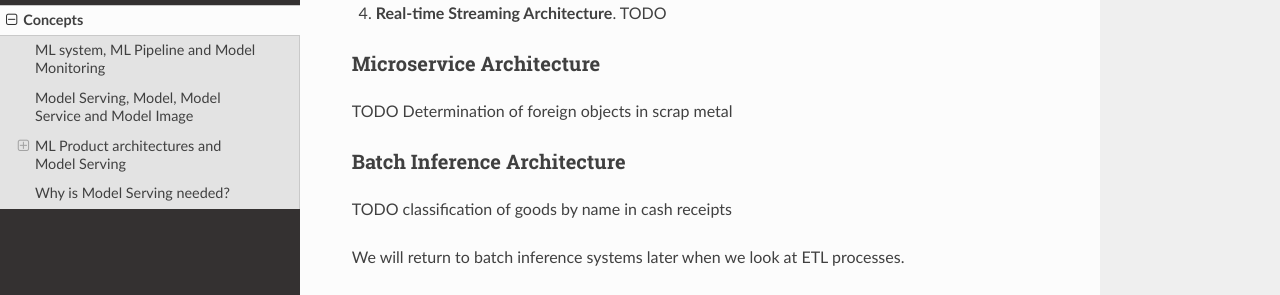
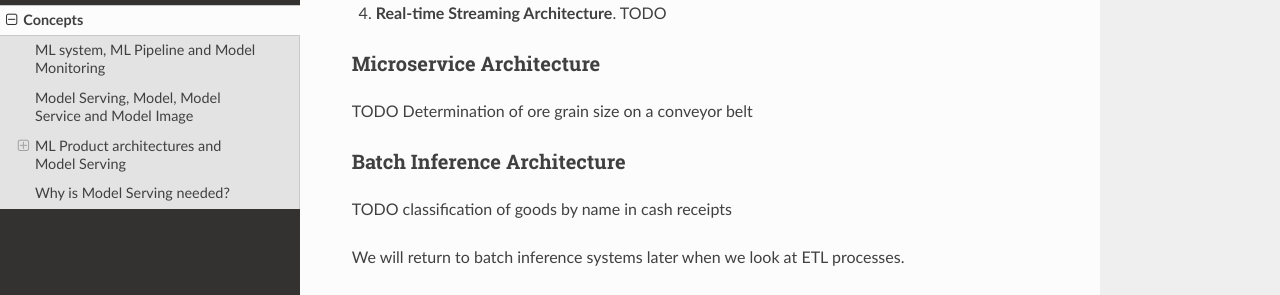
Before and after one commit to 4-DS/SinaraML-Def-Guide, a Sphinx documentation site: the page built from docs/source/concepts.rst, in a window 1280 px wide and 900 px high, scrolled down 2415 px. Shown: the part 156-451 px from the top of the window. Built offline with Sphinx 7.4.7 and the Read the Docs theme 2.0.0, drawn with Linux system fonts in a browser that asks for light colours.

Commit message:
Update concepts.rst

```diff
--- a/docs/source/concepts.rst
+++ b/docs/source/concepts.rst
@@ -49,7 +49,7 @@ There are four types of ML product architectures:
 Microservice Architecture
 =========================
 TODO
-Determination of foreign objects in scrap metal
+Determination of ore grain size on a conveyor belt
 
 Batch Inference Architecture
 ============================
```
